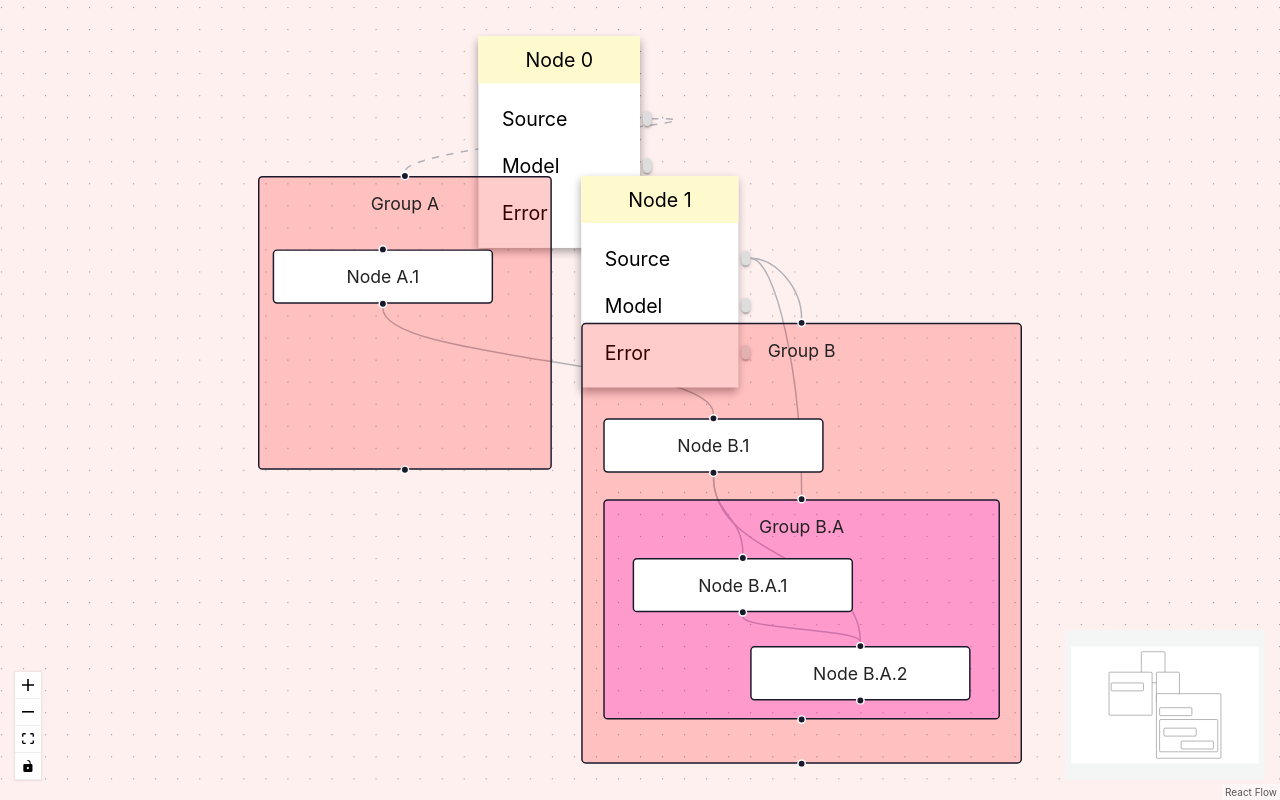
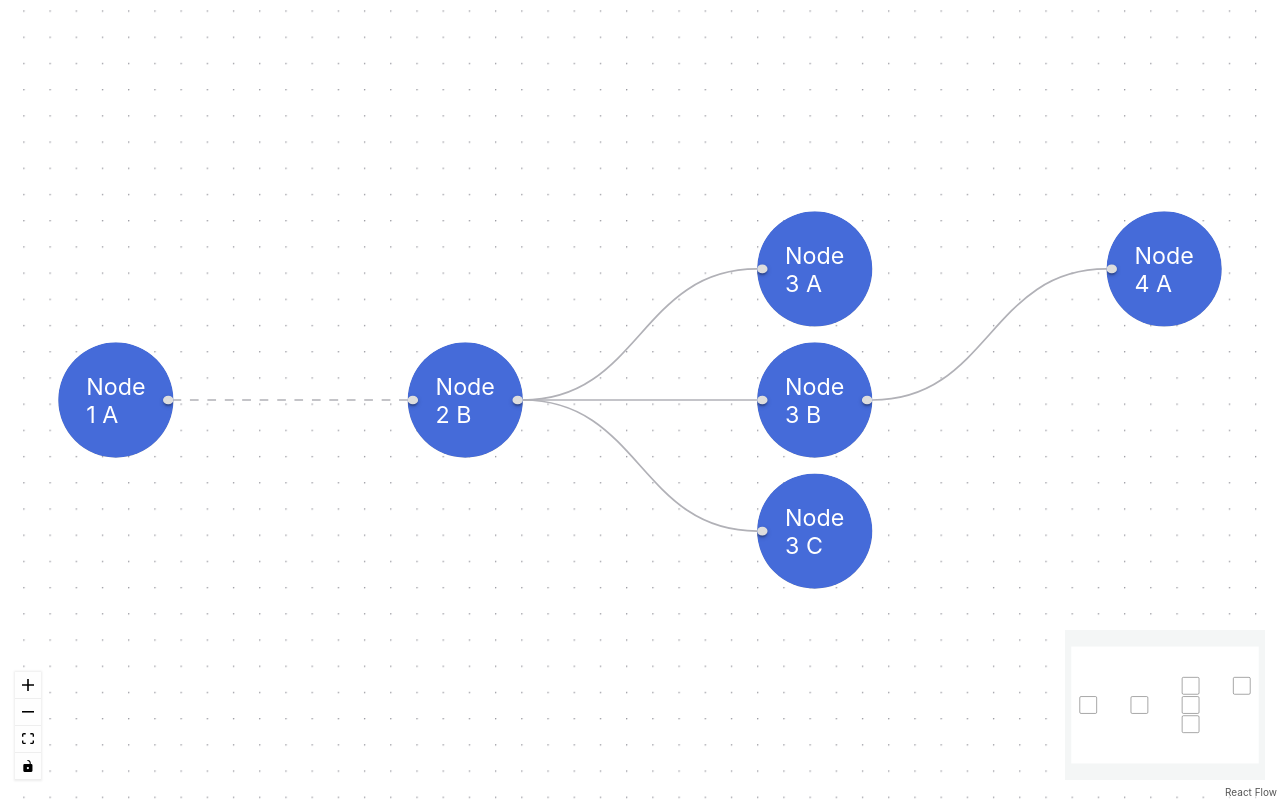
Before and after one commit to j0hnbarbosa/diagram-study, a Next.js app: page /react-flow-page in a window 1280 px wide. Built offline with nearby package versions, Linux system fonts and the light colour scheme.

Commit message:
Changed components to circle

```diff
--- a/components/react-flow-component/custom-node/index.js
+++ b/components/react-flow-component/custom-node/index.js
@@ -9,40 +9,39 @@ const isValidConnection = (connection) => {
 
 const CustomNode = ({ data, selected }) => {
   return (
+
+    data &&
+    data.outputs &&
+    data.outputs.map((element, indice) => (
       <Node
+        key={indice}
         label={data.label}
         selected={selected}
         color={"LemonChiffon"}
         content={
           <>
-          <div style={style.io}>
-            {"Source"}
-            <Handle
+            <span style={style.io} key={indice}>
+              {console.log(element)}
+              {element.label}
+              {!element?.hideHandleLeft && <Handle
+                type="target"
+                position="left"
+                id={element.idLeft}
+                style={{ ...style.handle, ...style.left }}
+              // isValidConnection={isValidConnection}
+              />}
+              {!element?.hideHandleRight && <Handle
                 type="source"
                 position="right"
-              id="o__data"
+                id={element.idRight}
                 style={{ ...style.handle, ...style.right }}
-              isValidConnection={isValidConnection}
-            />
-          </div>
-
-          {data &&
-            data.outputs &&
-            data.outputs.map((element, indice) => (
-              <div style={style.io} key={indice}>
-                {element.label}
-                <Handle
-                  type="source"
-                  position="right"
-                  id="o__data"
-                  style={{ ...style.handle, ...style.right }}
-                  isValidConnection={isValidConnection}
-                />
-              </div>
-            ))}
+              // isValidConnection={isValidConnection}
+              />}
+            </span>
           </>
         }
       />
+    ))
   );
 };
 
--- a/components/react-flow-component/custom-node/node.js
+++ b/components/react-flow-component/custom-node/node.js
@@ -2,14 +2,21 @@ import React, { memo } from "react";
 
 export const contentStyle = {
   contentHeader: {
-    padding: "8px 0px",
+    padding: "8px",
     flexGrow: 1,
     backgroundColor: "#eee"
   },
   io: {
+    display: "flex",
+    alignItems: "center",
+    justifyContent: "center",
     position: "relative",
-    padding: "8px 16px",
-    flexGrow: 1
+    padding: "16px",
+    flexGrow: 1,
+    width: "50px",
+    height: "50px",
+    borderRadius: "15px",
+
   },
   left: { left: "-8px" },
   textLeft: { textAlign: "left" },
@@ -17,10 +24,9 @@ export const contentStyle = {
   textRight: { textAlign: "right" },
   handle: {
     widht: "10px", // Does not work
-    height: "10px",
+    height: "5px",
     margin: "auto",
     background: "#ddd",
-    borderRadius: "15px",
     border: "2px solid #ddd",
     boxShadow:
       "rgba(0, 0, 0, 0.2) 0px 1px 3px 0px, rgba(0, 0, 0, 0.14) 0px 1px 1px 0px, rgba(0, 0, 0, 0.12) 0px 2px 1px -1px"
@@ -35,7 +41,12 @@ const style = {
     transition: "all 250ms cubic-bezier(0.4, 0, 0.2, 1) 0ms",
     boxShadow: "0 3px 6px rgba(0,0,0,0.16), 0 3px 6px rgba(0,0,0,0.23)",
     border: "0px solid #bbb",
-    fontSize: "10pt"
+    fontSize: "10pt",
+    borderRadius: "50%",
+    background: "#456BD9",
+    clipPath: "circle(50%)",
+    color: "#FFF",
+
   },
   selected: {
     boxShadow: "0 14px 28px rgba(0,0,0,0.25), 0 10px 10px rgba(0,0,0,0.22)"
@@ -47,7 +58,7 @@ const style = {
     backgroundColor: "#eee"
   },
   contentWrapper: {
-    padding: "8px 0px"
+    padding: "8px",
   }
 };
 
@@ -63,8 +74,10 @@ const Node = ({
   // Collapse contentWrapper on icon click
   return (
     <div style={{ ...style.body, ...(selected ? style.selected : []) }}>
-      <div style={customTitle}>{label}</div>
-      <div style={style.contentWrapper}>{content}</div>
+      {/* <div style={customTitle}>{label}</div> */}
+      <div style={style.contentWrapper}>
+        {content}
+      </div>
     </div>
   );
 };
--- a/components/react-flow-component/index.js
+++ b/components/react-flow-component/index.js
@@ -21,90 +21,85 @@ const initialNodes = [
     id: '1',
     type: 'customNode',
     data: {
-      label: 'Node 0',
+      label: 'Node 1',
       outputs: [
-        { label: "Model", type: "data" },
-        { label: "Error", type: "value" }
+        { hideHandleLeft: true, idLeft: 'left-node1-1', idRight: 'right-node1-1', label: "Node 1 A", type: "data" },
+        // { firstNode: true, idLeft: 'left-node1-2', idRight: 'right-node1-2', label: "Node 1 B", type: "value" }
       ]
     },
-    position: { x: 250, y: 5 },
+    position: { x: 50, y: 100 },
     className: 'light',
   },
   {
     id: '2',
-    data: { label: 'Group A' },
-    position: { x: 100, y: 100 },
-    className: 'light',
-    style: { backgroundColor: 'rgba(255, 0, 0, 0.2)', width: 200, height: 200 },
-  },
-  {
-    id: '2a',
-    data: { label: 'Node A.1' },
-    position: { x: 10, y: 50 },
-    parentNode: '2',
+    type: 'customNode',
+    data: {
+      label: 'Node 2',
+      outputs: [
+        // { idLeft: 'left-node2-1', idRight: 'right-node2-1', label: "Node 2 A", type: "data" },
+        { idLeft: 'left-node2-2', idRight: 'right-node2-2', label: "Node 2 B", type: "value" }
+      ]
+    },
+    position: { x: 250, y: 100 }, className: 'light'
   },
   {
     id: '3',
     type: 'customNode',
     data: {
-      label: 'Node 1',
+      label: 'Node 3',
       outputs: [
-        { label: "Model", type: "data" },
-        { label: "Error", type: "value" }
+        { hideHandleRight: true, idLeft: 'left-node3-1', idRight: 'right-node3-1', label: "Node 3 A", type: "data" },
+        // { hideHandleRight: true, idLeft: 'left-node3-2', idRight: 'right-node3-2', label: "Node 3 B", type: "value" },
+        // { hideHandleRight: true, idLeft: 'left-node3-3', idRight: 'right-node3-3', label: "Node 3 C", type: "value" },
       ]
     },
-    position: { x: 320, y: 100 }, className: 'light'
+    position: { x: 450, y: 25 }, className: 'light'
+  },
+  {
+    id: '3-1',
+    type: 'customNode',
+    data: {
+      label: 'Node 3-1',
+      outputs: [
+        { idLeft: 'left-node3-2', idRight: 'right-node3-2', label: "Node 3 B", type: "value" },
+      ]
+    },
+    position: { x: 450, y: 100 }, className: 'light'
+  },
+  {
+    id: '3-2',
+    type: 'customNode',
+    data: {
+      label: 'Node 3-2',
+      outputs: [
+        { hideHandleRight: true, idLeft: 'left-node3-3', idRight: 'right-node3-3', label: "Node 3 C", type: "value" },
+      ]
+    },
+    position: { x: 450, y: 175 }, className: 'light'
   },
   {
     id: '4',
-    data: { label: 'Group B' },
-    position: { x: 320, y: 200 },
-    className: 'light',
-    style: { backgroundColor: 'rgba(255, 0, 0, 0.2)', width: 300, height: 300 },
-  },
-  {
-    id: '4a',
-    data: { label: 'Node B.1' },
-    position: { x: 15, y: 65 },
-    className: 'light',
-    parentNode: '4',
-    extent: 'parent',
-  },
-  {
-    id: '4b',
-    data: { label: 'Group B.A' },
-    position: { x: 15, y: 120 },
-    className: 'light',
-    style: { backgroundColor: 'rgba(255, 0, 255, 0.2)', height: 150, width: 270 },
-    parentNode: '4',
-  },
-  {
-    id: '4b1',
-    data: { label: 'Node B.A.1' },
-    position: { x: 20, y: 40 },
-    className: 'light',
-    parentNode: '4b',
-  },
-  {
-    id: '4b2',
-    data: { label: 'Node B.A.2' },
-    position: { x: 100, y: 100 },
-    className: 'light',
-    parentNode: '4b',
+    type: 'customNode',
+    data: {
+      label: 'Node 4',
+      outputs: [
+        { hideHandleRight: true, idLeft: 'left-node4-1', idRight: 'right-node4-1', label: "Node 4 A", type: "value" },
+      ]
+    },
+    position: { x: 650, y: 25 }, className: 'light'
   },
 ];
 
 const initialEdges = [
-  { id: 'e1-2', source: '1', target: '2', animated: true },
-  { id: 'e1-3', source: '1', target: '3' },
-  { id: 'e2a-4a', source: '2a', target: '4a' },
-  { id: 'e3-4', source: '3', target: '4' },
-  { id: 'e3-4b', source: '3', target: '4b' },
-  { id: 'e4a-4b1', source: '4a', target: '4b1' },
-  { id: 'e4a-4b2', source: '4a', target: '4b2' },
-  { id: 'e4b1-4b2', source: '4b1', target: '4b2' },
+  // { id: 'e1-2', source: '1', target: '2', animated: true },
+  // { id: 'e1-22', source: '1', target: '2' },
+  // { id: 'e2-3', source: '2', target: '3' },
+  { id: 'e-1', sourceHandle: 'right-node1-1', targetHandle: 'left-node2-2', source: '1', target: '2', animated: true },
+  { id: 'e-2', sourceHandle: 'right-node2-1', targetHandle: 'left-node3-1', source: '2', target: '3' },
+  { id: 'e-3', sourceHandle: 'right-node2-1', targetHandle: 'left-node3-2', source: '2', target: '3-1' },
+  { id: 'e-4', sourceHandle: 'right-node2-1', targetHandle: 'left-node3-3', source: '2', target: '3-2' },
+  { id: 'e-4', sourceHandle: 'right-node3-2', targetHandle: 'left-node4-1', source: '3-1', target: '4' },
 ];
-
 
 function ReactFlowComponent() {
   const [nodes, setNodes, onNodesChange] = useNodesState(initialNodes);
--- a/styles/ContainerDiagram.module.css
+++ b/styles/ContainerDiagram.module.css
@@ -1,7 +1,7 @@
 .container {
   width: 100vw;
   height: 100vh;
-  background-color: rgba(255, 111, 111, 0.1);
+  /* background-color: rgba(255, 111, 111, 0.1); */
 }
 
 .container>div {
```
Also changed, not shown: components/react-flow-component/styles.module.css (deleted). Lines whose indentation alone changed are shown as unchanged.
